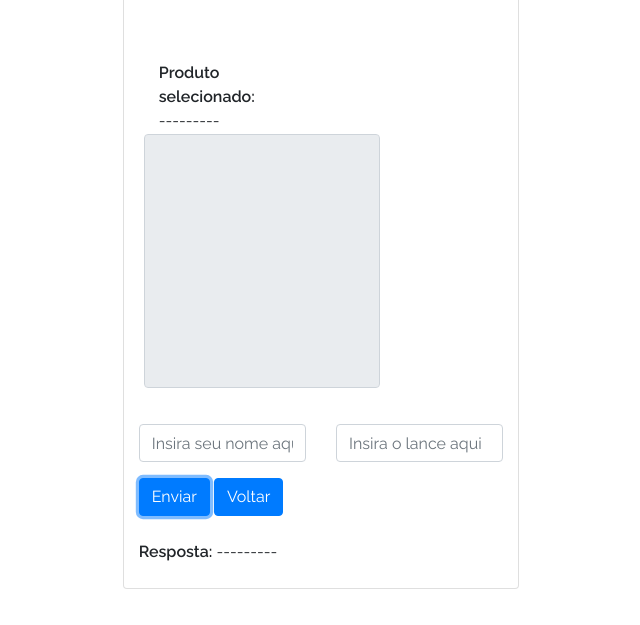
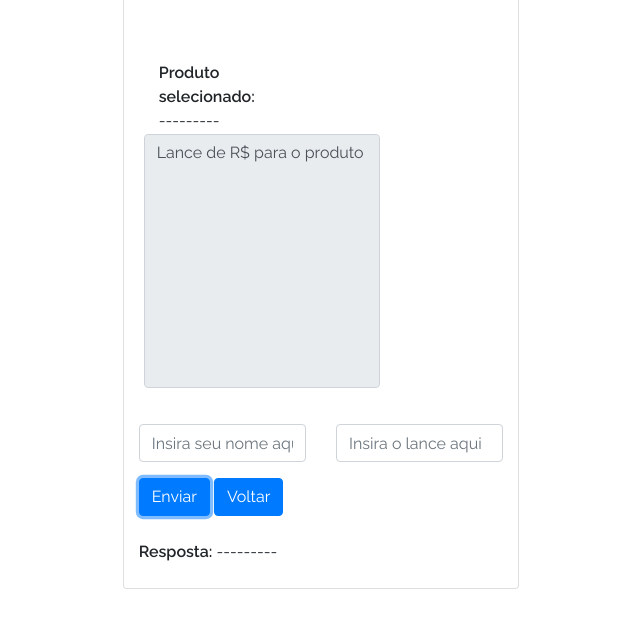
Before and after one commit to rafaelgac98/Grupo-Condet, a plain HTML site: page tela-lances.html in a window 1280 px wide. Both pictures are taken after a click on the button "Enviar". Shown: the part 311-936 px from the top of the page, without its empty margins (319-959 px from the left). Drawn offline with nearby package versions, Linux system fonts and the light colour scheme; no server answers.

Commit message:
Add files via upload

```diff
--- a/tela-lances.html
+++ b/tela-lances.html
@@ -33,7 +33,7 @@
     function CarregaMsg(){
 
 
-        document.getElementById("saida").innerHTML = "mensagem enviada";
+        //document.getElementById("saida").innerHTML = "Mensagem recebida";
         var xhttp = new XMLHttpRequest();
         var produto = document.getElementById("nameProduct").value;
         var url = "https://91qasmc517.execute-api.us-east-1.amazonaws.com/Cadastra-Produto?from=" + produto;
@@ -77,6 +77,10 @@
         xhttp.open("POST", url);
         xhttp.setRequestHeader("Content-Type", "application/json;charset=UTF-8");
         xhttp.send(jsondata);
+        document.getElementById("LancesAtt").innerText = "Lance de R$" +
+                                                        document.getElementById("lance").value +
+                                                        " para o produto " +
+                                                        document.getElementById("nameProduct").value;
     }
 
     function imprimeResposta(xml) {
```
